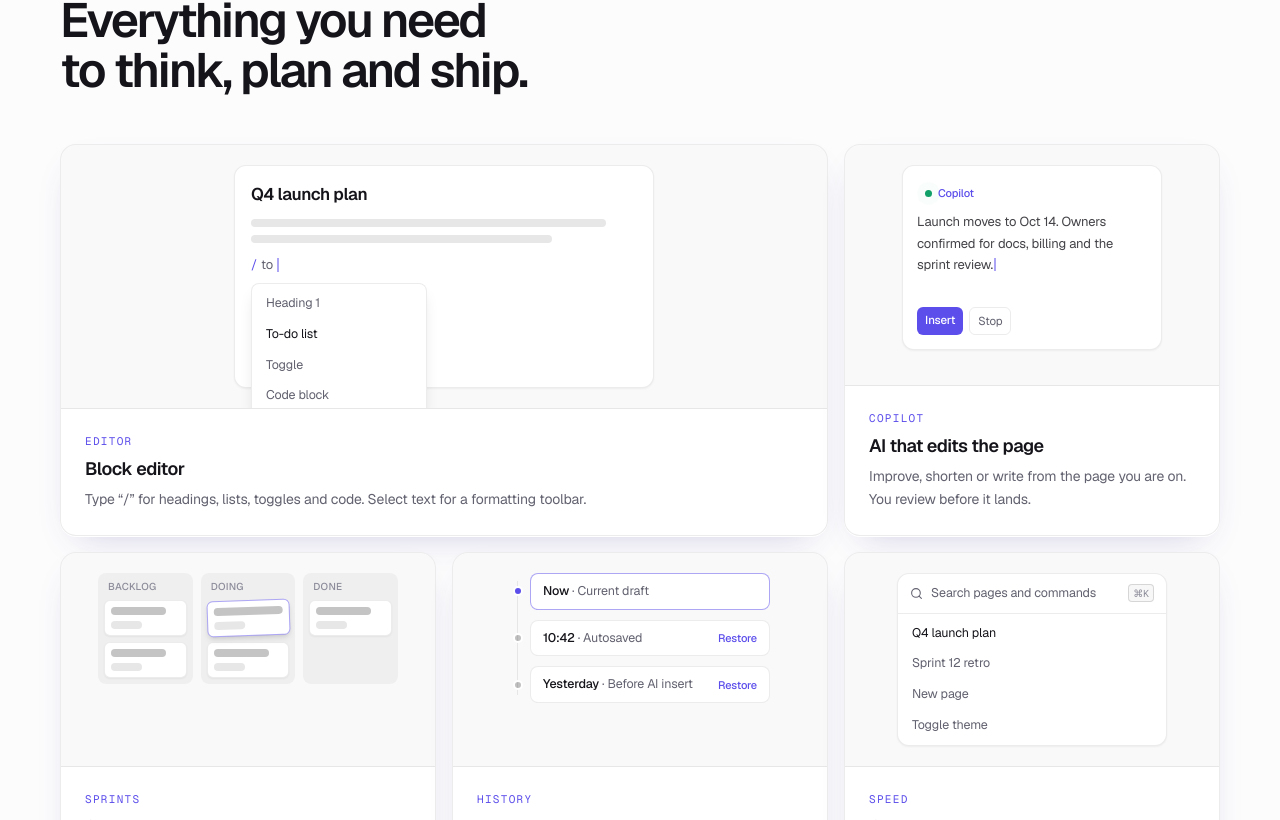
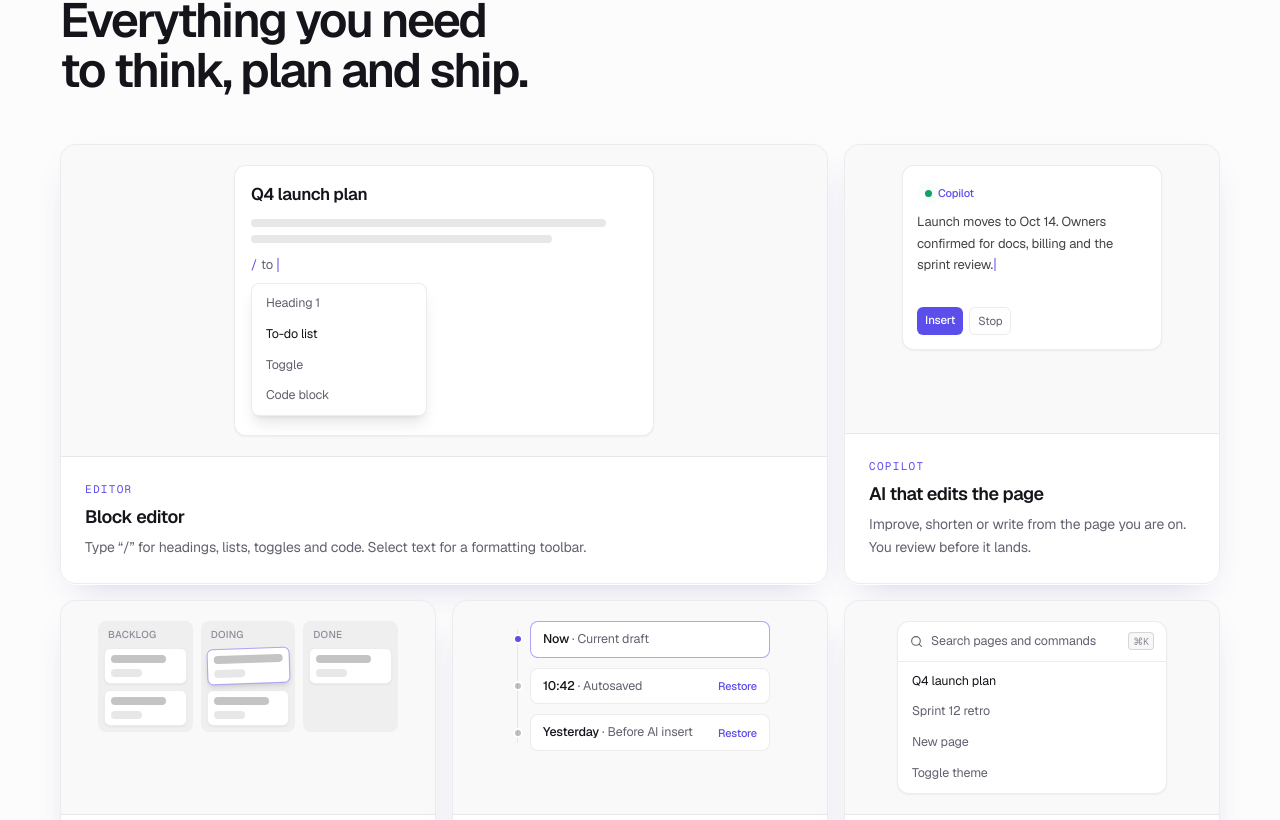
Before and after one commit to karthik1122-code/cognispace, a React (Vite) app: page / in a window 1280 px wide. Shown: the part 1820-2640 px from the top of the page. Built offline with nearby package versions, Linux system fonts and the light colour scheme; no server answers.

Commit message:
Fix editor preview clipping

```diff
--- a/src/components/landing/FeatureBento.tsx
+++ b/src/components/landing/FeatureBento.tsx
@@ -22,7 +22,7 @@ function Card({ className, children, label, title, body }: { className?: string;
   return (
     <motion.div variants={staggerChild} className={className}>
       <SpotlightCard className="card-soft group flex h-full flex-col overflow-hidden rounded-2xl border border-line bg-surface transition-all hover:-translate-y-0.5 hover:border-accent/40">
-        <div className="relative min-h-[170px] flex-1 overflow-hidden border-b border-line bg-fg/[0.025] p-5" aria-hidden>{children}</div>
+        <div className="relative min-h-[200px] flex-1 overflow-hidden border-b border-line bg-fg/[0.025] p-5" aria-hidden>{children}</div>
         <div className="p-6">
           <p className="mb-1.5 font-mono text-[11px] uppercase tracking-[0.12em] text-accent">{label}</p>
           <h3 className="text-[18px] font-semibold tracking-tight">{title}</h3>
@@ -48,7 +48,7 @@ function EditorMock() {
           {items.map((t, i) => <li key={t} className={cn('rounded-md px-2.5 py-1.5', i === 1 ? 'bg-accent/12 text-fg' : 'text-muted')}>{t}</li>)}
         </ul>
       </div>
-      <div className="h-24" />
+      <div className="h-36" />
     </div>
   );
 }
```
